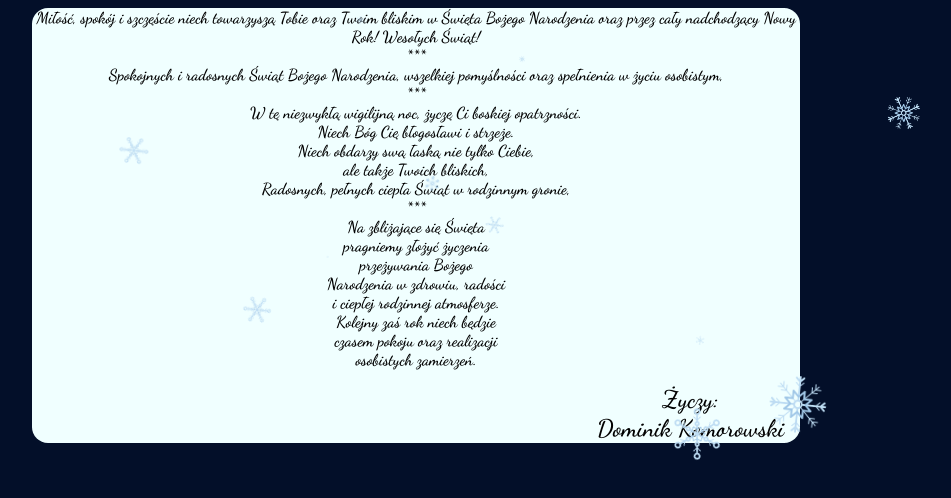
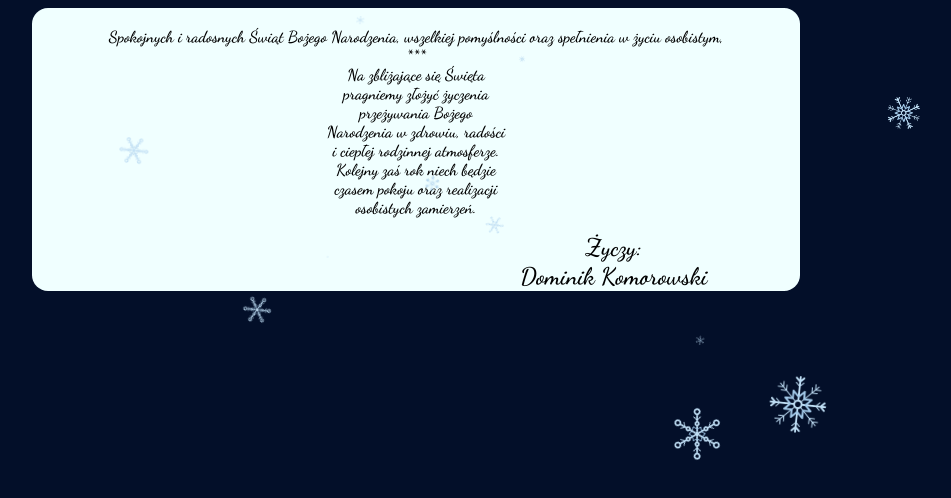
Before and after one commit to Dominik260x/Zyczenia-sw.2023, a plain HTML site: page Życzenia świąteczne/index.html in a window 1280 px wide. Shown: the whole page, without its empty margins (232-1183 px from the left). Drawn offline with Linux system fonts and the light colour scheme.

Commit message:
Update index.html

```diff
--- a/Życzenia świąteczne/index.html
+++ b/Życzenia świąteczne/index.html
@@ -17,23 +17,8 @@
     <section>
         <div id="section">
             <article>
-                Miłość, spokój i szczęście niech towarzyszą Tobie oraz Twoim bliskim w Święta Bożego Narodzenia oraz przez cały nadchodzący Nowy Rok! Wesołych Świąt!
-                <br>
-                ***
                 <br>
                 Spokojnych i radosnych Świąt Bożego Narodzenia, wszelkiej pomyślności oraz spełnienia w życiu osobistym,
-                <br>
-                ***
-                <br>
-                W tę niezwykłą wigilijną noc, życzę Ci boskiej opatrzności.
-                <br>
-                Niech Bóg Cię błogosławi i strzeże.
-                <br>
-                Niech obdarzy swą łaską nie tylko Ciebie,
-                <br>
-                ale także Twoich bliskich,
-                <br>
-                Radosnych, pełnych ciepła Świąt w rodzinnym gronie,
                 <br>
                 ***
                 <br>
```
